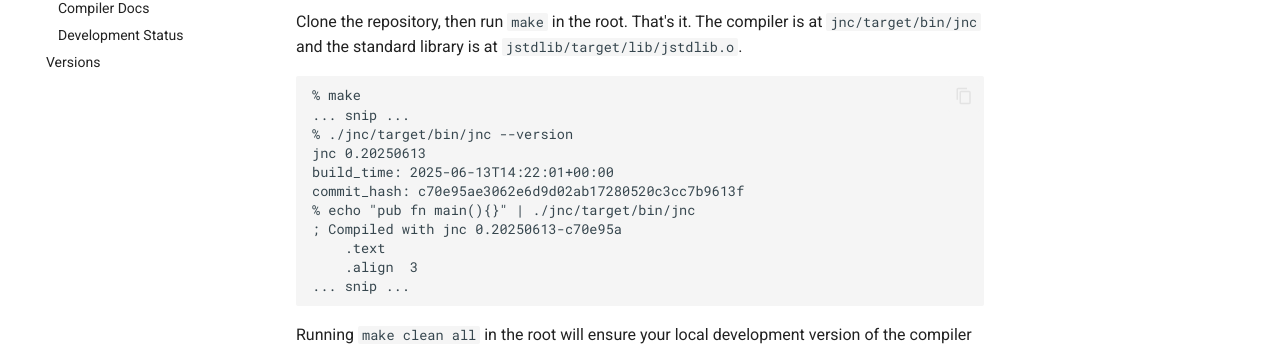
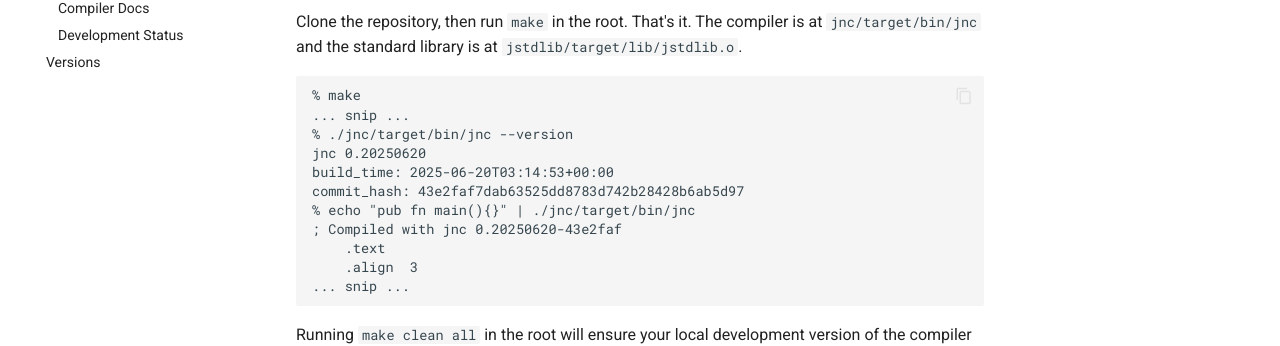
Before and after one commit to barneyb/johann, an MkDocs documentation site: the page built from documentation/docs/system/index.md, in a window 1280 px wide and 900 px high. Shown: the part 238-584 px from the top of the window. Built offline with MkDocs 1.6.1 and Material for MkDocs 9.7.7, drawn with Linux system fonts in a browser that asks for light colours; comment, search, counter and statistics services are not loaded.

Commit message:
Add v0.20250620 release binaries

```diff
--- a/documentation/docs/system/index.md
+++ b/documentation/docs/system/index.md
@@ -8,11 +8,11 @@ Clone the repository, then run `make` in the root. That's it. The compiler is at
 % make
 ... snip ...
 % ./jnc/target/bin/jnc --version
-jnc 0.20250613
-build_time: 2025-06-13T14:22:01+00:00
-commit_hash: c70e95ae3062e6d9d02ab17280520c3cc7b9613f
+jnc 0.20250620
+build_time: 2025-06-20T03:14:53+00:00
+commit_hash: 43e2faf7dab63525dd8783d742b28428b6ab5d97
 % echo "pub fn main(){}" | ./jnc/target/bin/jnc
-; Compiled with jnc 0.20250613-c70e95a
+; Compiled with jnc 0.20250620-43e2faf
     .text
     .align  3
 ... snip ...
```
Also changed, not shown: documentation/docs/versions/index.md (+3 -1 lines), 2 other files.
